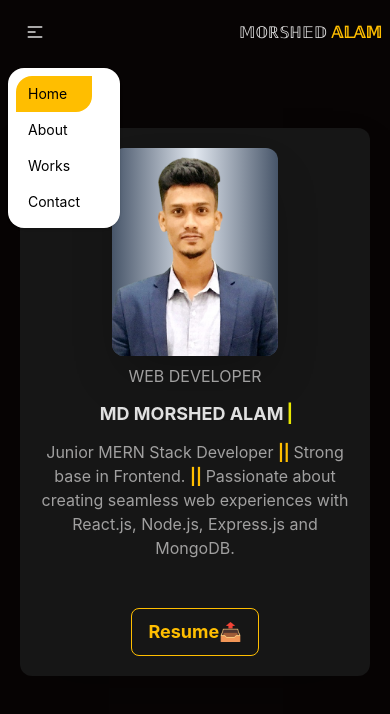
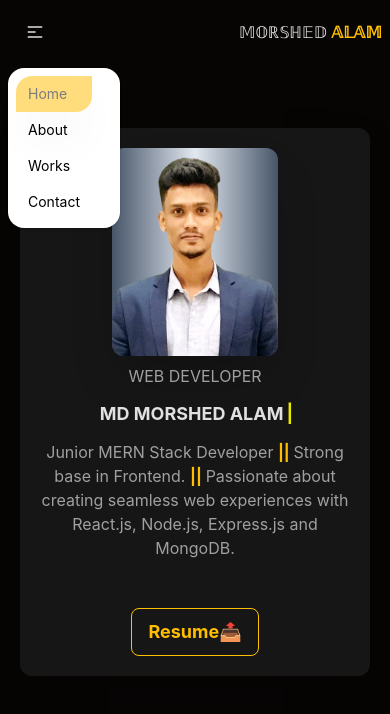
Before and after one commit to morz-mamun/My-PortFolio, a React (Vite) app: page / in a window 390 px wide. Both pictures are taken after a click on the button 35 px from the left and 32 px from the top of the page. Shown: the top 714 px of the page. Built offline with nearby package versions, Linux system fonts and the light colour scheme.

Commit message:
add some animation

```diff
--- a/src/Components/Navbar/Navbar.jsx
+++ b/src/Components/Navbar/Navbar.jsx
@@ -8,7 +8,7 @@ const Navbar = () => {
       <NavLink
         className={({ isActive }) =>
           isActive
-            ? "bg-warning text-black rounded-ss-2xl rounded-ee-2xl px-3 py-2 mr-5"
+            ? "bg-warning text-black shadow-2xl rounded-ss-2xl rounded-ee-2xl px-3 py-2 mr-5 animate-pulse"
             : "mr-5 hover:text-warning px-3 py-2"
         }
         to={"/"}
@@ -19,7 +19,7 @@ const Navbar = () => {
       <NavLink
         className={({ isActive }) =>
           isActive
-            ? "bg-warning text-black rounded-ss-2xl rounded-ee-2xl px-3 py-2 mr-5"
+            ? "bg-warning text-black shadow-2xl rounded-ss-2xl rounded-ee-2xl px-3 py-2 mr-5 animate-pulse"
             : " mr-5 hover:text-warning px-3 py-2"
         }
         to={"about"}
@@ -30,7 +30,7 @@ const Navbar = () => {
       <NavLink
         className={({ isActive }) =>
           isActive
-            ? "bg-warning text-black rounded-ss-2xl rounded-ee-2xl px-3 py-2 mr-5"
+            ? "bg-warning text-black shadow-2xl rounded-ss-2xl rounded-ee-2xl px-3 py-2 mr-5 animate-pulse"
             : "mr-5 hover:text-warning px-3 py-2"
         }
         to={"/myWork"}
@@ -41,7 +41,7 @@ const Navbar = () => {
       <NavLink
         className={({ isActive }) =>
           isActive
-            ? "bg-warning text-black rounded-ss-2xl rounded-ee-2xl px-3 py-2 mr-5"
+            ? "bg-warning text-black shadow-2xl rounded-ss-2xl rounded-ee-2xl px-3 py-2 mr-5 animate-pulse"
             : "mr-5 hover:text-warning px-3 py-2"
         }
         to={"/contact"}
```
